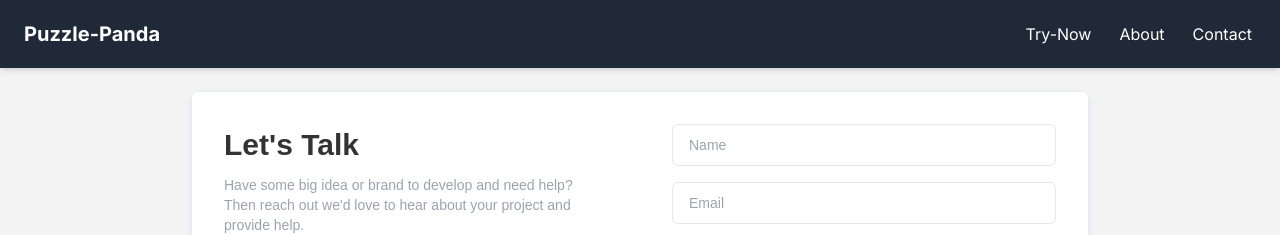
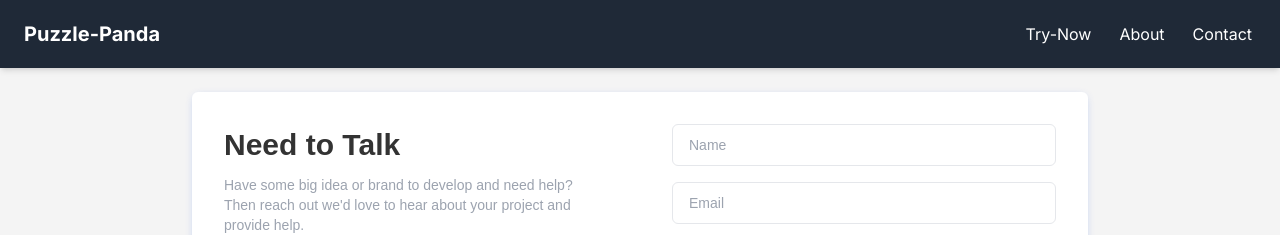
Before and after one commit to NoManNayeem/PuzzlePanda-NextJS, a Next.js app: page /contact in a window 1280 px wide. Shown: the top 235 px of the page. Built offline with nearby package versions, Linux system fonts and the light colour scheme.

Commit message:
Added Image

```diff
--- a/src/app/contact/page.js
+++ b/src/app/contact/page.js
@@ -9,7 +9,7 @@ const ContactPage = () => {
         <div className="my-6">
         <div className="grid sm:grid-cols-2 items-center gap-16 p-8 mx-auto max-w-4xl bg-white shadow-[0_2px_10px_-3px_rgba(6,81,237,0.3)] rounded-md text-[#333] font-[sans-serif]">
             <div>
-            <h1 className="text-3xl font-extrabold">Let's Talk</h1>
+            <h1 className="text-3xl font-extrabold">Need to Talk</h1>
             <p className="text-sm text-gray-400 mt-3">
                 Have some big idea or brand to develop and need help? Then reach out
                 we'd love to hear about your project and provide help.
--- a/src/app/try-now/page.js
+++ b/src/app/try-now/page.js
@@ -7,6 +7,10 @@ import { useRouter } from "next/navigation";
 import { FaArrowRight } from "react-icons/fa";
 import Countdown from "react-countdown";
 import questionsData from "./data";
+
+import Image from "next/image";
+
+
 
 const TryNow = () => {
   const router = useRouter();
--- a/src/app/user/page.js
+++ b/src/app/user/page.js
@@ -5,6 +5,9 @@ import { useState } from "react";
 import UserHeader from "./userComponents/UserHeader";
 import UserFooter from "./userComponents/UserFooter";
 import { FaCirclePlay } from "react-icons/fa6";
+
+import Image from "next/image";
+
 
 const UserPage = () => {
   const [showModal, setShowModal] = useState(false);
--- a/src/app/user/userComponents/UserHeader.js
+++ b/src/app/user/userComponents/UserHeader.js
@@ -8,6 +8,7 @@ import { FaUserAlt, FaEnvelope, FaPhone, FaBirthdayCake, FaSignOutAlt } from 're
 import { deleteCookie } from 'cookies-next';
 import { useRouter } from 'next/navigation'
 
+import Image from "next/image";
 
 
 const UserHeader = () => {
@@ -63,7 +64,7 @@ const UserHeader = () => {
                         {/* User profile section */}
                         <div className="flex-grow">
                             <div className="text-center mt-4">
-                                <img src={userData.imageUrl} alt="User" className="rounded-full h-24 w-24 mx-auto"/>
+                                <Image src={userData.imageUrl} alt="User" className="rounded-full h-24 w-24 mx-auto"/>
                                 <h3 className="mt-2 font-bold">{userData.name}</h3>
                                 <p className="text-gray-600">{userData.email}</p>
                                 <div className="mt-4 text-left">
```
Also changed, not shown: 2 other files (tests, documents, lock files or other folders).
